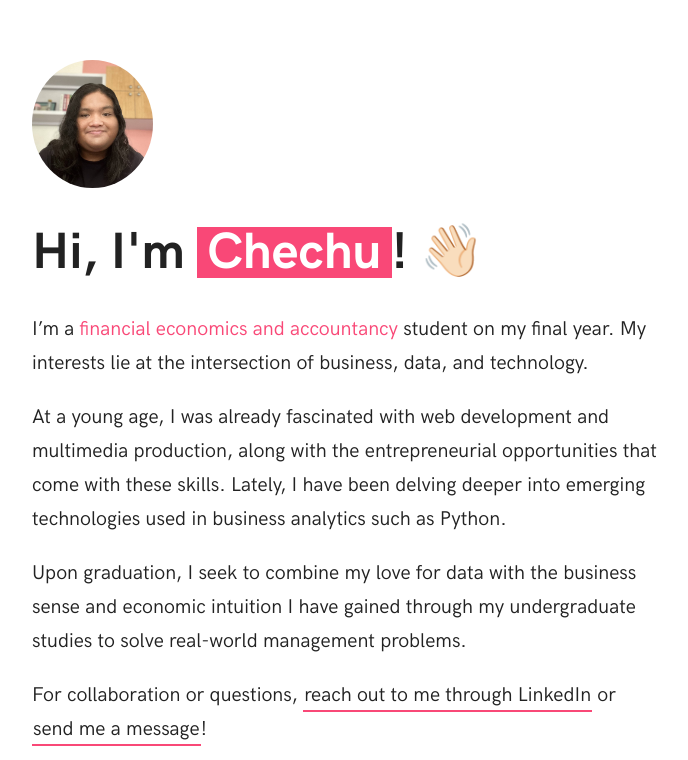
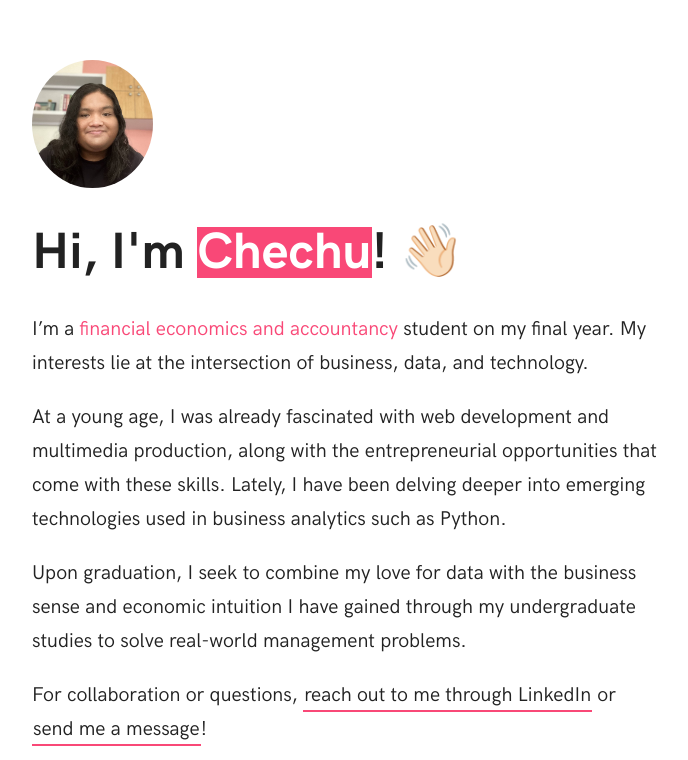
Before and after one commit to chechusiscar/chechusiscar.github.io, a plain HTML site: page index.html in a window 1280 px wide. Shown: the top 760 px of the page, without its empty margins (288-976 px from the left). Drawn offline with Linux system fonts and the light colour scheme.

Commit message:
Changed highlight padding

```diff
--- a/css/main.css
+++ b/css/main.css
@@ -832,7 +832,7 @@ html a.social-link:hover:before {
 
 /* HIGHLIGHT TEXT */
 .highlight {
-	display: inline-block; padding: 0 10px; color: #fff; background: #111;
+	display: inline-block; padding: 0; color: #fff; background: #111;
 	}
 /* light highlights */
 .highlight.light {
```
